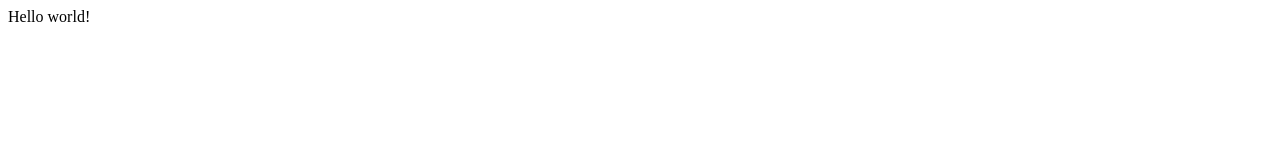
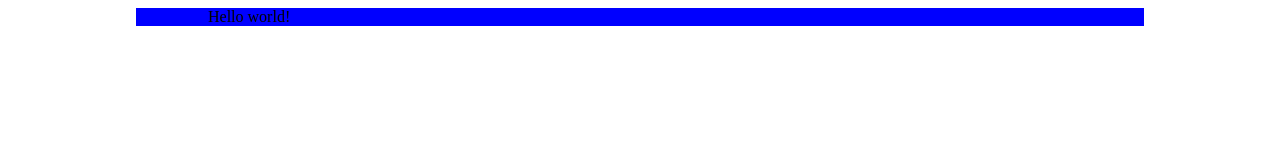
Before and after one commit to prestonso/gtdg-ch2-global-styling-with-layout, a Gatsby site: page / in a window 1280 px wide. Built offline with nearby package versions, Linux system fonts and the light colour scheme; Gatsby itself is replaced by a stand-in of ours.

Commit message:
Add layout component to home page

```diff
--- a/src/pages/index.js
+++ b/src/pages/index.js
@@ -1,5 +1,6 @@
 import React from "react"
+import Layout from "../components/layout"
 
 export default function Home() {
-  return <div>Hello world!</div>
+  return <Layout>Hello world!</Layout>
 }
```
